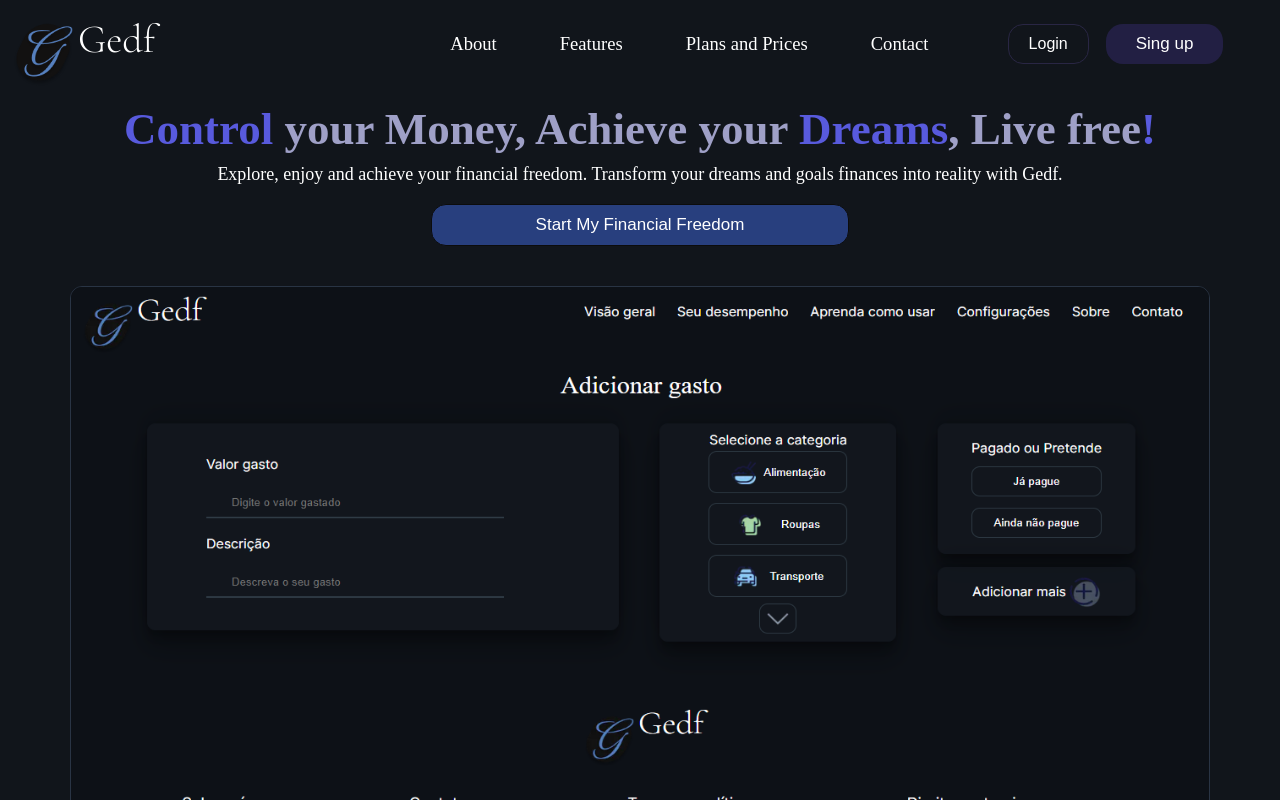
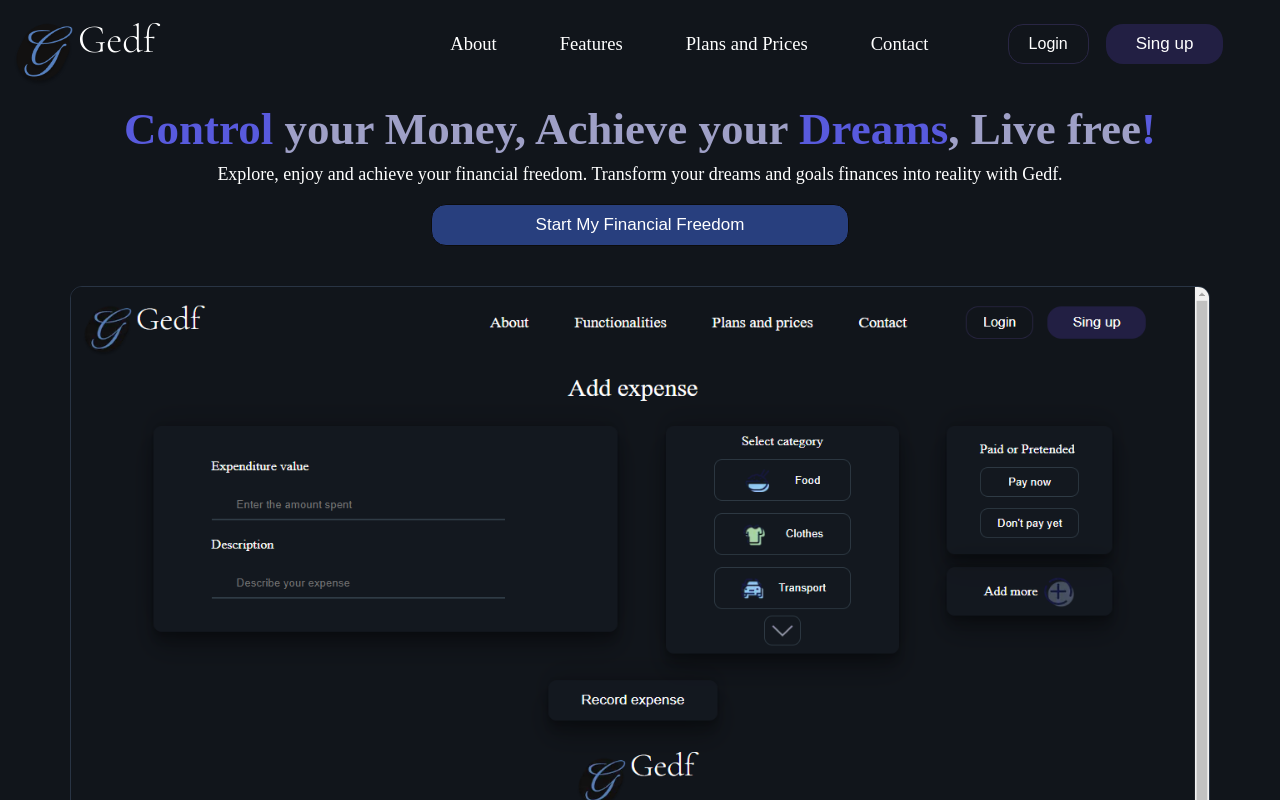
Before and after one commit to Jose-leandro/Gerenciador-Financeiro-Gedf, a Next.js app: page / in a window 1280 px wide. Shown: the top 800 px of the page. Built offline with nearby package versions, Linux system fonts and the light colour scheme.

Commit message:
feat: adding new image to English version of landing page

```diff
--- a/pages/index.jsx
+++ b/pages/index.jsx
@@ -111,7 +111,7 @@ function Index() {
             <button className={stylesIndex.main__button}>Start My Financial Freedom</button>
           </div>
 
-          <img className={stylesIndex.main__img} src="/img/Screenshot-Gedf.png" alt="Image de apresentação" />
+          <img className={stylesIndex.main__img} src="/img/Screenshot 2024-07-20 110005.png" alt="Image de apresentação" />
         </section>
 
         <div className={stylesIndex.main__funcionalidades}>
```
Also changed, not shown: public/img/Screenshot 2024-07-20 110005.png (added).
